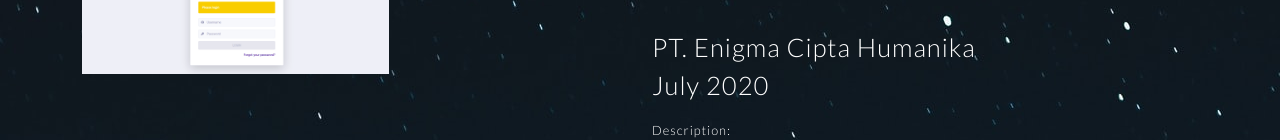
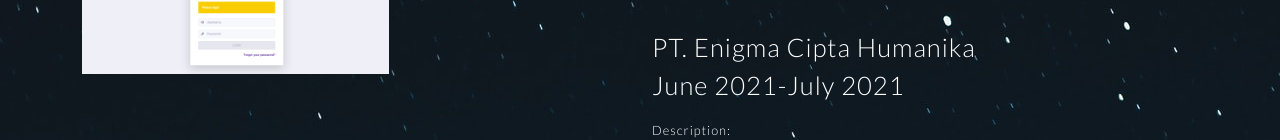
Before and after one commit to Vergiananta/vergi-porto, a React (Create React App) app: page /dashboard in a window 1280 px wide. Shown: the part 1882-2022 px from the top of the page. Built offline with nearby package versions, Linux system fonts and the light colour scheme.

Commit message:
[UPDATE] change date

```diff
--- a/src/component/section2/SkillProject.js
+++ b/src/component/section2/SkillProject.js
@@ -51,7 +51,7 @@
                                 </Col>
                                 <Col>
                                     <img src={enigma} width="50%" alt="enigma"/>
-                                    <p style={{ color: 'white', textAlign: 'left', fontSize: '2vw', marginTop: '30px' }}>PT. Enigma Cipta Humanika <br></br> <span>July 2020</span></p>
+                                    <p style={{ color: 'white', textAlign: 'left', fontSize: '2vw', marginTop: '30px' }}>PT. Enigma Cipta Humanika <br></br> <span>June 2021-July 2021</span></p>
                                     <p style={{ color: 'white', textAlign: 'left', fontSize: '1vw' }}>Description: <br></br>Develop Backend of Talent showcase Enigmacamp </p>
                                 </Col>
                             </Row>
```
